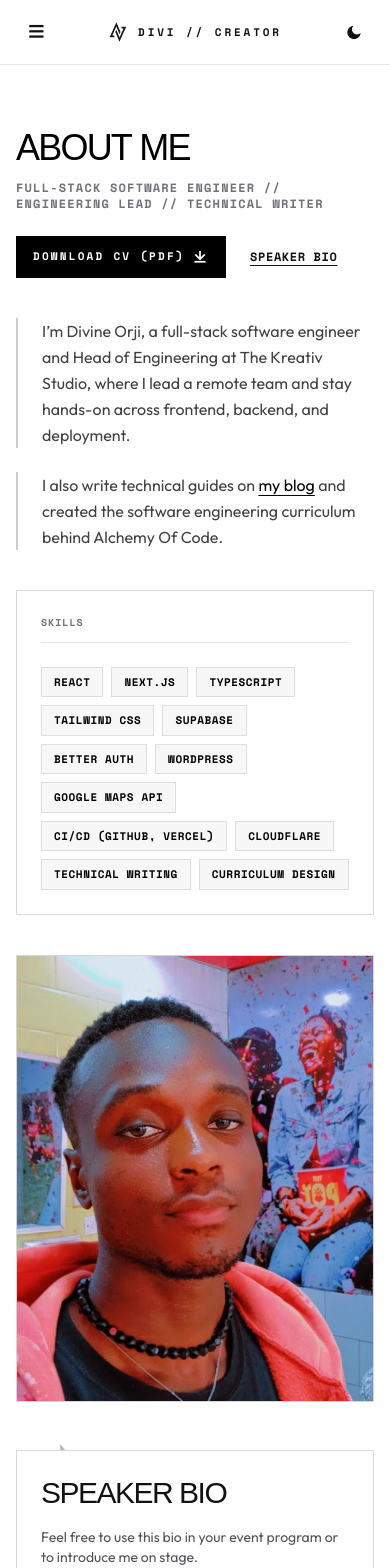
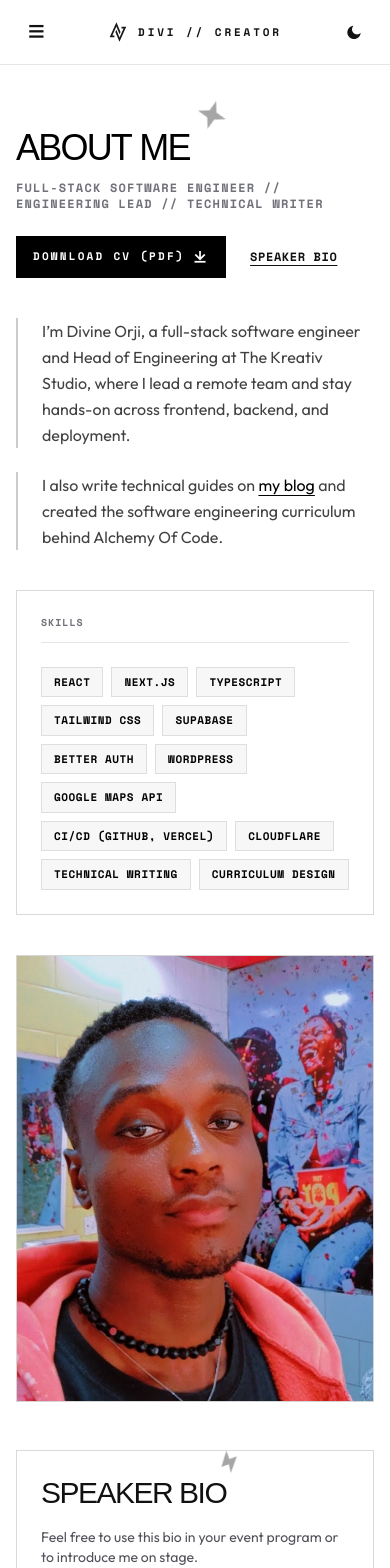
Before and after one commit to dpkreativ/dpkreativ, a Next.js app: page /about in a window 390 px wide. Shown: the top 1568 px of the page. Built offline with nearby package versions, Linux system fonts and the light colour scheme; a web font is replaced by a local one.

Commit message:
feat: place one floating sparkle or lightning accent near each section heading

```diff
--- a/src/app/about/about-client.tsx
+++ b/src/app/about/about-client.tsx
@@ -68,7 +68,6 @@ export default function About() {
 
   return (
     <main ref={container} className="flex-1 w-full flex flex-col pt-[84px] bg-white text-[#111111] dark:bg-[#111111] dark:text-white">
-      <SparkleBackground />
       {/* Decorative Grid Background */}
       <div
         className="fixed inset-0 opacity-[0.03] dark:opacity-[0.05] pointer-events-none -z-10"
@@ -84,12 +83,21 @@ export default function About() {
         {/* Left Column: Narrative & Skills */}
         <div className="lg:col-span-7 space-y-10">
           <header className="max-w-4xl space-y-4">
+            <div className="relative w-fit max-w-full">
+              <SparkleBackground
+                variant="sparkle"
+                size={34}
+                rotate={14}
+                delay={-1.1}
+                className="-top-5 -right-8 sm:-top-4 sm:-right-11"
+              />
               <SplitHeading
                 as="h1"
                 className="font-display text-4xl sm:text-6xl md:text-7xl uppercase tracking-tighter leading-[0.88] text-black dark:text-white"
               >
                 About Me
               </SplitHeading>
+            </div>
 
             <RevealText
               as="p"
@@ -160,12 +168,21 @@ export default function About() {
 
         <section className="grid gap-8">
           <div className="flex flex-wrap items-end justify-between gap-4 border-b border-black/15 pb-6 dark:border-white/15">
+            <div className="relative w-fit max-w-full">
+              <SparkleBackground
+                variant="sparkle"
+                size={28}
+                rotate={-10}
+                delay={-2.2}
+                className="-top-5 -right-7 sm:-top-4 sm:-right-10"
+              />
               <SplitHeading
                 as="h2"
                 className="font-display text-3xl md:text-5xl uppercase tracking-tighter leading-none"
               >
                 Selected work
               </SplitHeading>
+            </div>
             <Link href="/work" className="font-mono text-xs font-bold uppercase tracking-wider underline underline-offset-4">
               Browse all work
             </Link>
@@ -191,12 +208,21 @@ export default function About() {
 
         <section className="grid gap-8 about-text">
           <div className="border-b border-black/15 pb-6 dark:border-white/15">
+            <div className="relative w-fit max-w-full">
+              <SparkleBackground
+                variant="lightning"
+                size={28}
+                rotate={12}
+                delay={-3.0}
+                className="-top-5 -right-7 sm:-top-4 sm:-right-10"
+              />
               <SplitHeading
                 as="h2"
                 className="font-display text-3xl md:text-5xl uppercase tracking-tighter leading-none"
               >
                 Work experience
               </SplitHeading>
+            </div>
           </div>
 
           <div className="grid gap-6">
@@ -285,9 +311,18 @@ export default function About() {
           {/* Education */}
           <article className="grid content-start gap-6 border border-black/15 bg-white p-6 dark:border-white/15 dark:bg-[#1a1a1a] md:p-8">
             <div className="border-b border-black/10 pb-4 dark:border-white/10">
+              <div className="relative w-fit max-w-full">
+                <SparkleBackground
+                  variant="sparkle"
+                  size={24}
+                  rotate={16}
+                  delay={-1.6}
+                  className="-top-3 -right-7 sm:-top-3 sm:-right-9"
+                />
                 <RevealText as="h2" className="font-display text-2xl md:text-3xl uppercase tracking-tight">
                   Education
                 </RevealText>
+              </div>
             </div>
 
             <div className="grid gap-6">
--- a/src/app/globals.css
+++ b/src/app/globals.css
@@ -86,10 +86,6 @@
 
   body {
     min-height: 100vh;
-  }
-
-  main > :not([data-sparkle-background]) {
-    position: relative;
   }
 
   .dark body {
--- a/src/app/not-found.tsx
+++ b/src/app/not-found.tsx
@@ -13,8 +13,16 @@ export const metadata: Metadata = {
 export default function NotFound() {
   return (
     <main className="flex flex-col items-center justify-center h-screen p-5 relative overflow-hidden">
-      <SparkleBackground />
-      <h1>Page not found</h1>
+      <div className="relative w-fit">
+        <SparkleBackground
+          variant="sparkle"
+          size={28}
+          rotate={14}
+          delay={-1.0}
+          className="-top-5 -right-8"
+        />
+        <h1>Page not found</h1>
+      </div>
       <p>The page may have moved, or the address may be incorrect.</p>
       <Link href="/">Return home</Link>
     </main>
--- a/src/components/blog-archive.tsx
+++ b/src/components/blog-archive.tsx
@@ -46,7 +46,6 @@ export default function BlogArchive({ posts }: { posts: HashnodePost[] }) {
 
   return (
     <main ref={container} className="flex-1 w-full flex flex-col pt-[84px]">
-      <SparkleBackground />
       <div
         className="fixed inset-0 -z-10 opacity-[0.03] dark:opacity-[0.05] pointer-events-none"
         style={{
@@ -58,12 +57,21 @@ export default function BlogArchive({ posts }: { posts: HashnodePost[] }) {
 
       <div className="w-full space-y-16 px-6 py-16 md:px-12 md:py-24 lg:px-24">
         <header className="space-y-6">
+          <div className="relative w-fit max-w-full">
+            <SparkleBackground
+              variant="sparkle"
+              size={34}
+              rotate={14}
+              delay={-1.3}
+              className="-top-5 -right-8 sm:-top-4 sm:-right-11"
+            />
             <SplitHeading
               as="h1"
               className="font-display text-4xl sm:text-6xl md:text-7xl uppercase tracking-tighter leading-[0.88]"
             >
               My thoughts
             </SplitHeading>
+          </div>
           <RevealText
             as="p"
             className="blog-subtitle font-mono text-sm md:text-base text-zinc-600 dark:text-zinc-400 font-bold uppercase tracking-widest"
--- a/src/components/sparkle-background.tsx
+++ b/src/components/sparkle-background.tsx
@@ -1,6 +1,4 @@
-"use client";
-
-import { useSyncExternalStore } from "react";
+import { cn } from "@/lib/utils";
 
 const LIGHTNING_SVG = (
   <svg
@@ -9,6 +7,7 @@ const LIGHTNING_SVG = (
     viewBox="0 0 24 24"
     fill="none"
     xmlns="http://www.w3.org/2000/svg"
+    data-icon="lightning"
   >
     <path
       d="M13 2L4 14H11L10 22L20 10H13L13 2Z"
@@ -24,6 +23,7 @@ const SPARKLE_SVG = (
     viewBox="0 0 24 24"
     fill="none"
     xmlns="http://www.w3.org/2000/svg"
+    data-icon="sparkle"
   >
     <path
       d="M12 2L14.5 9.5L22 12L14.5 14.5L12 22L9.5 14.5L2 12L9.5 9.5L12 2Z"
@@ -32,110 +32,56 @@ const SPARKLE_SVG = (
   </svg>
 );
 
-type IconType = "lightning" | "sparkle";
+export type SparkleVariant = "sparkle" | "lightning";
 
-interface SparklePosition {
-  x: number;
-  y: number;
-  type: IconType;
-  size: number;
-  rotate: number;
-  duration: number;
-  delay: number;
-  altAnimation: boolean;
+export interface SparkleBackgroundProps {
+  variant?: SparkleVariant;
+  size?: number;
+  rotate?: number;
+  duration?: number;
+  delay?: number;
+  altAnimation?: boolean;
+  className?: string;
 }
 
-const GRID_COLS = 4;
-const GRID_ROWS = 4;
-
-function generatePositions(): SparklePosition[] {
-  const count = 14 + Math.floor(Math.random() * 5); // 14 to 18 icons
-  const positions: SparklePosition[] = [];
-  const cellWidth = 90 / GRID_COLS;
-  const cellHeight = 80 / GRID_ROWS;
-
-  for (let i = 0; i < count; i++) {
-    const col = i % GRID_COLS;
-    const row = Math.floor(i / GRID_COLS) % GRID_ROWS;
-    const x = 4 + col * cellWidth + Math.random() * (cellWidth * 0.8);
-    const y = 10 + row * cellHeight + Math.random() * (cellHeight * 0.8);
-    const duration = 4.5 + Math.random() * 3.5; // 4.5s to 8s
-
-    positions.push({
-      x,
-      y,
-      type: i % 2 === 0 ? "sparkle" : "lightning",
-      size: 18 + Math.random() * 20, // 18px to 38px
-      rotate: Math.random() * 360,
+export default function SparkleBackground({
+  variant = "sparkle",
+  size = 28,
+  rotate = 12,
   duration,
-      delay: -(Math.random() * duration), // negative delay so icons float immediately
-      altAnimation: i % 2 === 1,
-    });
-  }
-
-  return positions;
-}
-
-const EMPTY_POSITIONS: SparklePosition[] = [];
-let cachedClientPositions: SparklePosition[] | null = null;
-
-function subscribe() {
-  return () => {};
-}
-
-function getClientPositions(): SparklePosition[] {
-  if (cachedClientPositions === null) {
-    cachedClientPositions = generatePositions();
-  }
-
-  return cachedClientPositions;
-}
-
-function getServerPositions(): SparklePosition[] {
-  return EMPTY_POSITIONS;
-}
-
-export default function SparkleBackground() {
-  // Render empty during SSR and hydration, then populate once per client session
-  const positions = useSyncExternalStore(
-    subscribe,
-    getClientPositions,
-    getServerPositions,
-  );
+  delay = 0,
+  altAnimation,
+  className,
+}: SparkleBackgroundProps) {
+  const useAltAnimation = altAnimation ?? variant === "lightning";
+  const resolvedDuration = duration ?? (variant === "lightning" ? 6.2 : 5.4);
 
   return (
-    <div
-      data-sparkle-background="true"
-      className="fixed inset-0 pointer-events-none z-0 overflow-hidden"
+    <span
       aria-hidden="true"
-    >
-      {positions.map((pos, i) => (
-        <div
-          key={i}
-          className="absolute text-black/30 dark:text-white/30"
+      data-sparkle-accent={variant}
+      className={cn(
+        "pointer-events-none select-none absolute text-black/35 dark:text-white/35",
+        "-top-5 right-0 sm:-top-4 sm:-right-10",
+        className,
+      )}
       style={{
-            left: `${pos.x}%`,
-            top: `${pos.y}%`,
-            width: `${pos.size}px`,
-            height: `${pos.size}px`,
-            transform: `rotate(${pos.rotate}deg)`,
+        width: `${size}px`,
+        height: `${size}px`,
+        transform: `rotate(${rotate}deg)`,
       }}
     >
-          <div
-            className={`h-full w-full ${
-              pos.altAnimation
-                ? "animate-sparkle-float-alt"
-                : "animate-sparkle-float"
+      <span
+        className={`block h-full w-full ${
+          useAltAnimation ? "animate-sparkle-float-alt" : "animate-sparkle-float"
         }`}
         style={{
-              animationDuration: `${pos.duration}s`,
-              animationDelay: `${pos.delay}s`,
+          animationDuration: `${resolvedDuration}s`,
+          animationDelay: `${delay}s`,
         }}
       >
-            {pos.type === "lightning" ? LIGHTNING_SVG : SPARKLE_SVG}
-          </div>
-        </div>
-      ))}
-    </div>
+        {variant === "lightning" ? LIGHTNING_SVG : SPARKLE_SVG}
+      </span>
+    </span>
   );
 }
--- a/src/components/speaker-bio.tsx
+++ b/src/components/speaker-bio.tsx
@@ -1,6 +1,7 @@
 "use client";
 
 import { useState } from "react";
+import SparkleBackground from "@/components/sparkle-background";
 
 const BLOG_PHRASE = "his blog";
 const BLOG_URL = "https://divineorji.com/blog";
@@ -48,9 +49,18 @@ export default function SpeakerBio({ bio }: { bio: string }) {
       aria-labelledby="speaker-bio-heading"
       className="grid scroll-mt-28 gap-4 border border-black/15 bg-white p-6 dark:border-white/15 dark:bg-[#1a1a1a] md:p-8"
     >
-      <h2 id="speaker-bio-heading" className="font-display text-3xl uppercase tracking-tighter">
-        Speaker bio
-      </h2>
+      <div className="relative w-fit max-w-full">
+        <SparkleBackground
+          variant="lightning"
+          size={26}
+          rotate={-12}
+          delay={-2.0}
+          className="-top-3 -right-7 sm:-top-3 sm:-right-9"
+        />
+        <h2 id="speaker-bio-heading" className="font-display text-3xl uppercase tracking-tighter">
+          Speaker bio
+        </h2>
+      </div>
       <p className="font-body text-sm text-zinc-600 dark:text-zinc-400">
         Feel free to use this bio in your event program or to introduce me on stage.
       </p>
```
Also changed, not shown: src/app/contact/contact-client.tsx (+18 -1 lines), src/app/page.tsx (+36 -7 lines), src/app/work/[id]/page.tsx (+45 -1 lines), src/app/work/work-client.tsx (+13 -5 lines), 1 other file (tests, documents, lock files or other folders). Lines whose indentation alone changed are shown as unchanged.
